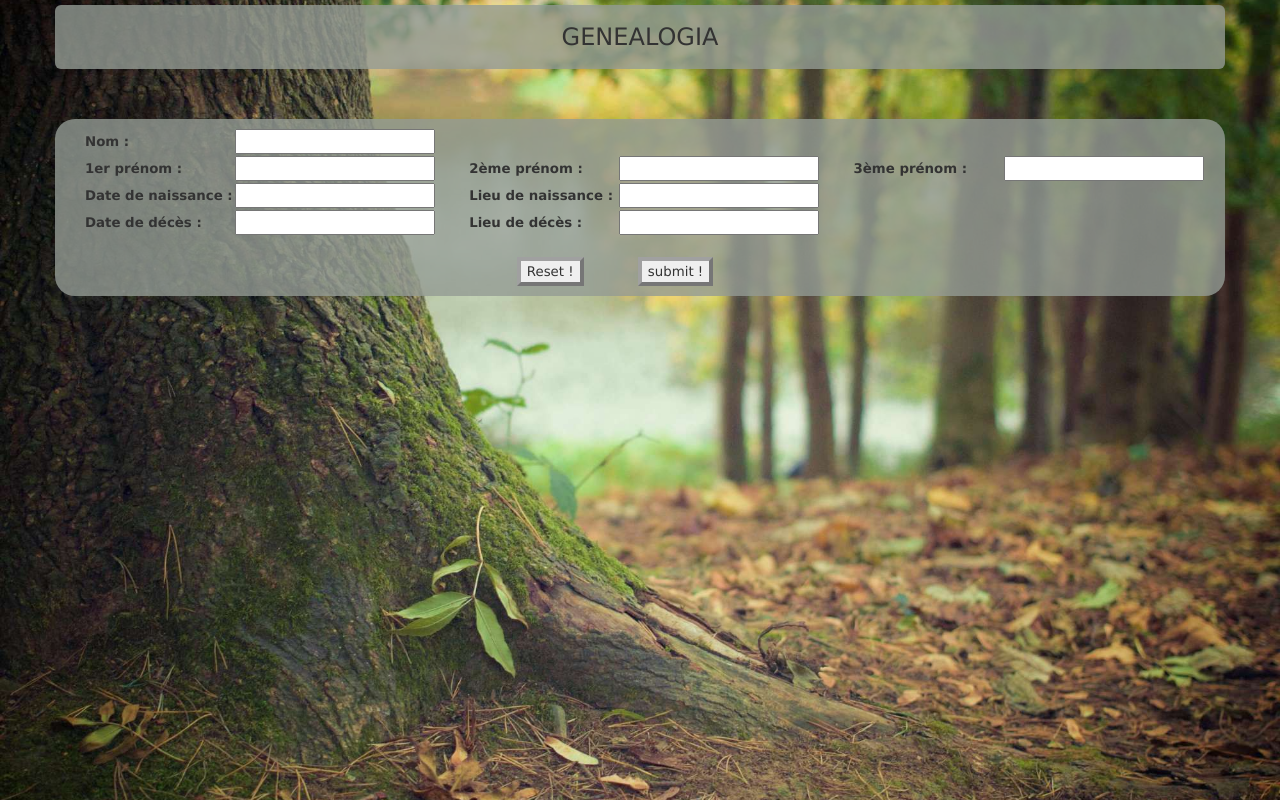
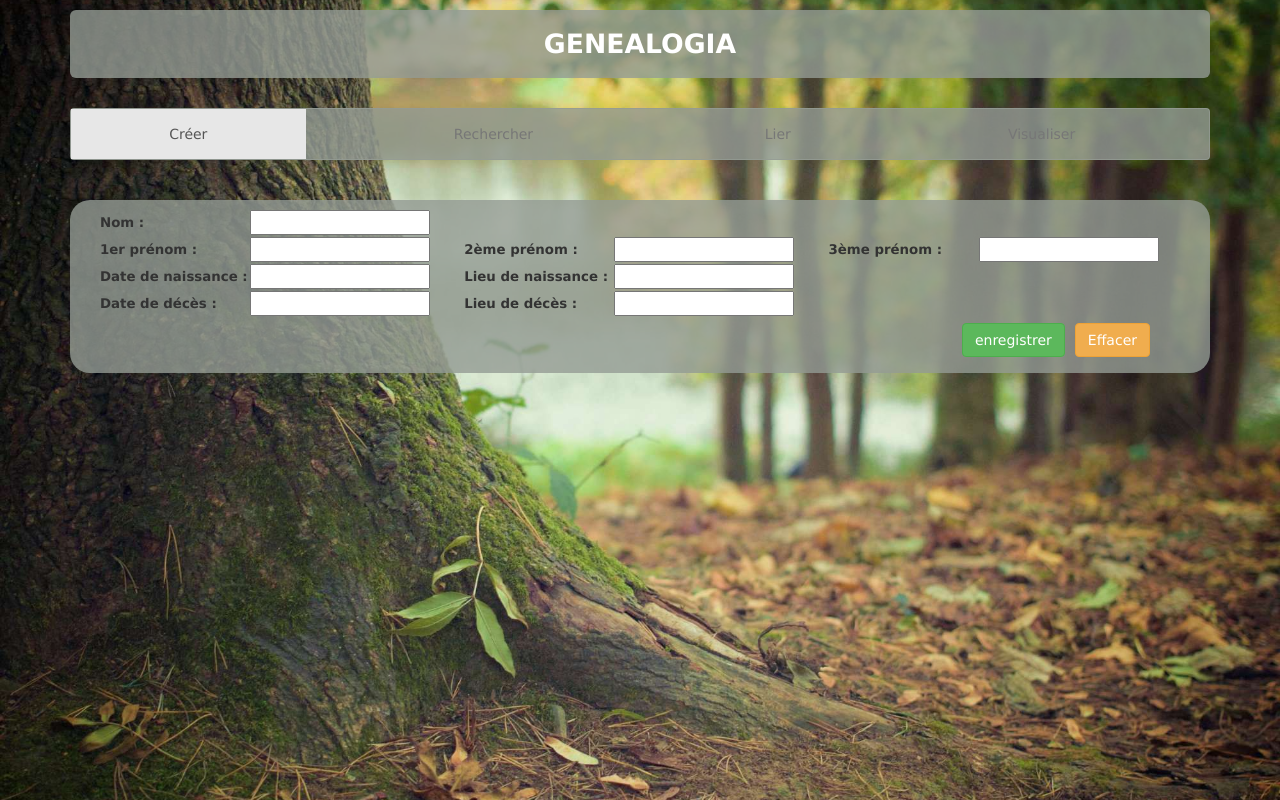
Before and after one commit to fthebaud/genealogia, a website: page public/index.html in a window 1280 px wide. Drawn offline with nearby package versions, Linux system fonts and the light colour scheme; some packages are replaced by stand-ins of ours.

Commit message:
Bootstrap WIP (navbar)

```diff
--- a/public/css/style.css
+++ b/public/css/style.css
@@ -1,6 +1,6 @@
 :root {
-  --bg-color: rgb(148, 156, 148);
-  --bg-color-transparency: rgba(148, 156, 148, 0.8);
+    --bg-color: rgb(148, 156, 148);
+    --bg-color-transparency: rgba(148, 156, 148, 0.8);
 }
 
 body {
@@ -9,34 +9,44 @@ body {
     background: url(../img/background.jpg) no-repeat center fixed;
     background-size: cover;
     -webkit-background-size: cover;
+    font-family: verdana;
     /* pour anciens Chrome et Safari */
 }
 
-.container {
-    width: 1200px;
-    margin-left: auto;
-    margin-right: auto;
-    padding-top: 5px;
-}
-
-.jumbotron {
-    background-color: var(--main-bg-color);
-    background-color: var(--bg-color-transparency);
-    border-radius: 20px;
+.title {
+    font-size: 20pt;
+    font-weight: bold;
+    color: white;
+    margin-top: 10px;
+    /* overriding boostrap's jumbotron default padding */
     padding-top: 15px;
     padding-bottom: 15px;
     text-align: center;
-    font-family: verdana;
-    font-size: 18pt;
+}
+
+.transparent {
+    background-color: var(--main-bg-color);
+    background-color: var(--bg-color-transparency);
+    border-color: var(--main-bg-color);
+    border-color: var(--bg-color-transparency);
+}
+
+.navbar-nav {
+    display: table;
+    width: 100%;
+    margin: 0;
+}
+
+.navbar-nav>li {
+    float: none;
+    display: table-cell;
+    text-align: center;
 }
 
 form {
-    background-color: var(--main-bg-color);
-    background-color: var(--bg-color-transparency);
     border-radius: 20px;
     padding-top: 10px;
     padding-bottom: 10px;
-    font-family: verdana;
     font-size: 10pt;
 }
 
@@ -47,17 +57,17 @@ label {
 }
 
 input {
-    width: 200px;
+    width: 180px;
 }
 
 .button {
-    margin-top: 20px;
+    margin-top: 5px;
     text-align: center;
+    padding-right: 50px;
+    height: 40px;
 }
 
-button {
-  margin-right: 50px;
-  border-width: 4px;
-  border-color: rgb(0, 0, 0);
-  border-color: rgba(0, 0, 0, 0.5);
+.button button {
+    float: right;
+    margin-right: 10px;
 }
--- a/public/family-member-form/family-member-form.template.html
+++ b/public/family-member-form/family-member-form.template.html
@@ -1,4 +1,4 @@
-<form>
+<form class="transparent">
     <label>Nom : </label><input type="text" ng-model="personForm.data.surname"/>
     <br/>
     <label>1er prénom : </label><input type="text" ng-model="personForm.data.name1"/>
@@ -12,7 +12,7 @@
     <label>Lieu de décès : </label><input type="text" ng-model="personForm.data.deathplace"/>
     <br/>
     <div class="button">
-      <button type="button" ng-click="personForm.reset()">Reset !</button>
-      <button type="submit" ng-click="personForm.save(personForm)">submit !</button>
+      <button type="button" ng-click="personForm.reset()" class="btn btn-warning">Effacer</button>
+      <button type="submit" ng-click="personForm.save(personForm)" class="btn btn-success">enregistrer</button>
     </div>
 </form>
--- a/public/index.html
+++ b/public/index.html
@@ -14,9 +14,21 @@
 <body>
 
     <div class="container">
-        <div class="jumbotron">
+        <div class="jumbotron transparent title">
             GENEALOGIA
         </div>
+
+        <nav class="navbar navbar-default transparent">
+            <ul class="nav navbar-nav">
+                <li class="active"><a href="#">Créer</a></li>
+                <li><a href="#">Rechercher</a></li>
+                <li><a href="#">Lier</a></li>
+                <li><a href="#">Visualiser</a></li>
+            </ul>
+        </nav>
+
+
+
         <br/>
         <!-- Turning index.html into a "layout template" -->
         <div ng-view></div>
```
Also changed, not shown: README.md.
